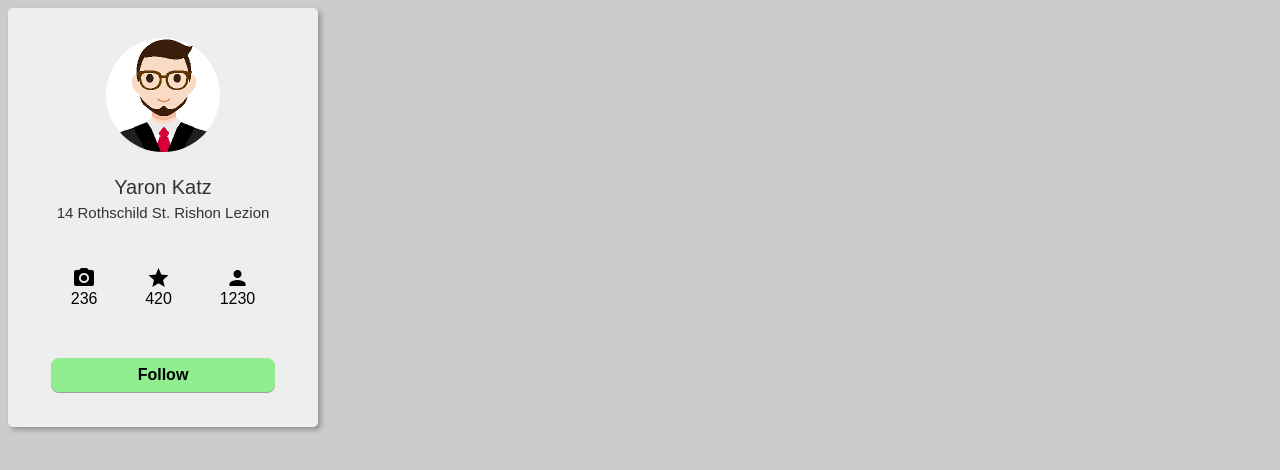
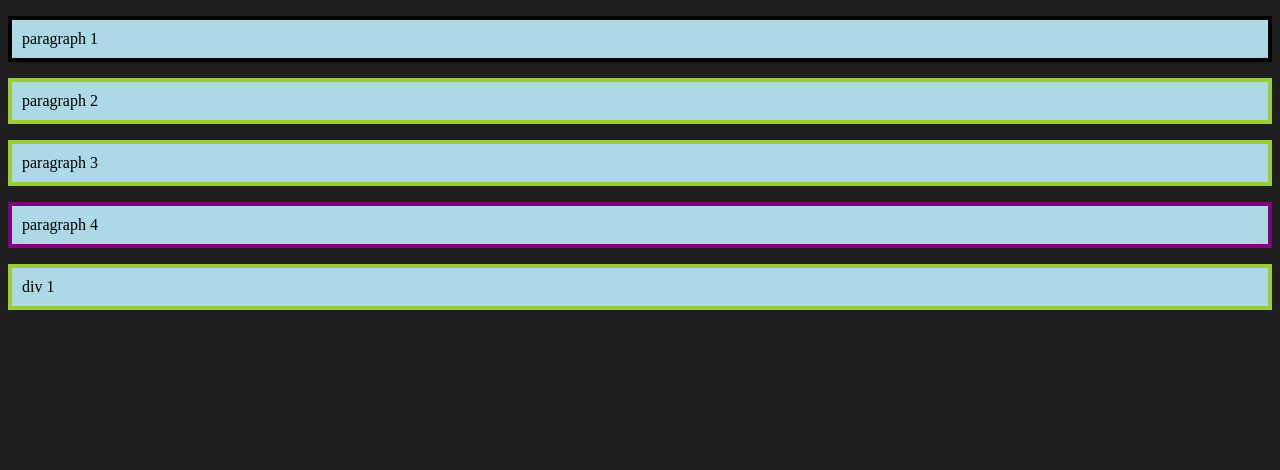
Before and after one commit to YanivOr/web-dev-course, a plain HTML site: page completed/lab-3/index.html in a window 1280 px wide. Drawn offline with Linux system fonts and the light colour scheme.

Commit message:
lab-3 to lab4 - new lab-3

```diff
--- a/completed/lab-3/index.html
+++ b/completed/lab-3/index.html
@@ -4,35 +4,17 @@
   <meta charset="UTF-8">
   <meta name="viewport" content="width=device-width, initial-scale=1.0">
   <link rel="stylesheet" href="style.css">
-  <link href="https://fonts.googleapis.com/icon?family=Material+Icons" rel="stylesheet">
   <title>Document</title>
 </head>
 <body>
-  <div class="user-card">
-    <div class="photo-row">
-      <img src="./images/user-1.png">
-    </div>
-    <div class="name-row">
-      <a href="#">Yaron Katz</a>
-    </div>
-    <div class="address-row">14 Rothschild St. Rishon Lezion</div>
-    <div class="stats-row">
-      <div class="stat-col">
-        <i class="material-icons">photo_camera</i>
-        <span>236</span>
-      </div>
-      <div class="stat-col">
-        <i class="material-icons">star</i>
-        <span>420</span>
-      </div>
-      <div class="stat-col">
-        <i class="material-icons">person</i>
-        <span>1230</span>
-      </div>
-    </div>
-    <div class="button-row">
-      <input type="button" value="Follow">
-    </div>
-  </div>
+  <p
+    class="green-border"
+    test-attribute="123"
+    id="p1"
+    style="border: 4px solid black">paragraph 1</p>
+  <p class="green-border">paragraph 2</p>
+  <p class="green-border">paragraph 3</p>
+  <p>paragraph 4</p>
+  <div class="green-border">div 1</div>
 </body>
 </html>
--- a/completed/lab-3/style.css
+++ b/completed/lab-3/style.css
@@ -1,84 +1,21 @@
 body {
-  background: #cccccc;
-  font-family: Arial, Helvetica, sans-serif;
+  background: #1e1e1e;
 }
 
-.user-card {
-  display: flex;
-  flex-direction: column;
-  align-items: center;
-  width: 280px;
-  background: #eeeeee;
-  padding: 15px;
-  border-radius: 5px;
-  box-shadow: 3px 3px 5px 0px rgba(130,130,130,0.75);
+p, div {
+  background: lightblue;
+  padding: 10px;
+  border: 4px solid purple;
 }
 
-.photo-row {
-  margin: 15px 0px;
+.green-border {
+  border: 4px solid yellowgreen;
 }
 
-.photo-row img {
-  border-radius: 50%;
+p[test-attribute="123"] {
+  border: 4px solid orangered;
 }
 
-.name-row {
-  margin: 5px 0px;
-  font-size: 20px;
-  color: #222222;
+#p1 {
+  border: 4px solid blue;
 }
-
-.name-row a {
-  color: #333333;
-  text-decoration: none;
-}
-
-.name-row a:hover {
-  text-decoration: underline;
-}
-
-.address-row {
-  margin: 0px;
-  font-size: 15px;
-  color: #333333;
-}
-
-.stats-row {
-  width: 100%;
-  display: flex;
-  flex-direction: row;
-  align-items: center;
-  justify-content: space-evenly;
-  margin: 45px 0px 30px 0px;
-}
-
-.stat-col {
-  display: flex;
-  flex-direction: column;
-  align-items: center;
-}
-
-.button-row {
-  display: flex;
-  flex-direction: column;
-  align-items: center;
-  width: 100%;
-  margin: 20px 0px;
-}
-
-.button-row input[type="button"]{
-  width: 80%;
-  background: #90ee90;
-  border: 0px;
-  border-radius: 8px;
-  padding: 8px;
-  font-weight: bold;
-  font-size: 16px;
-  cursor: pointer;
-  outline:none;
-  box-shadow: 0px 1px 0px 0px rgba(130,130,130,0.75)
-}
-
-.button-row input[type="button"]:hover {
-  background: #86d786;
-}
--- /dev/null
+++ b/completed/lab-4/style.css
@@ -0,0 +1,84 @@
+body {
+  background: #cccccc;
+  font-family: Arial, Helvetica, sans-serif;
+}
+
+.user-card {
+  display: flex;
+  flex-direction: column;
+  align-items: center;
+  width: 280px;
+  background: #eeeeee;
+  padding: 15px;
+  border-radius: 5px;
+  box-shadow: 3px 3px 5px 0px rgba(130,130,130,0.75);
+}
+
+.photo-row {
+  margin: 15px 0px;
+}
+
+.photo-row img {
+  border-radius: 50%;
+}
+
+.name-row {
+  margin: 5px 0px;
+  font-size: 20px;
+  color: #222222;
+}
+
+.name-row a {
+  color: #333333;
+  text-decoration: none;
+}
+
+.name-row a:hover {
+  text-decoration: underline;
+}
+
+.address-row {
+  margin: 0px;
+  font-size: 15px;
+  color: #333333;
+}
+
+.stats-row {
+  width: 100%;
+  display: flex;
+  flex-direction: row;
+  align-items: center;
+  justify-content: space-evenly;
+  margin: 45px 0px 30px 0px;
+}
+
+.stat-col {
+  display: flex;
+  flex-direction: column;
+  align-items: center;
+}
+
+.button-row {
+  display: flex;
+  flex-direction: column;
+  align-items: center;
+  width: 100%;
+  margin: 20px 0px;
+}
+
+.button-row input[type="button"]{
+  width: 80%;
+  background: #90ee90;
+  border: 0px;
+  border-radius: 8px;
+  padding: 8px;
+  font-weight: bold;
+  font-size: 16px;
+  cursor: pointer;
+  outline:none;
+  box-shadow: 0px 1px 0px 0px rgba(130,130,130,0.75)
+}
+
+.button-row input[type="button"]:hover {
+  background: #86d786;
+}
```
Also changed, not shown: completed/lab-4/index.html (added, +38 -0 lines), completed/lab-4/images/user-1.png (renamed from completed/lab-3/images/user-1.png).
